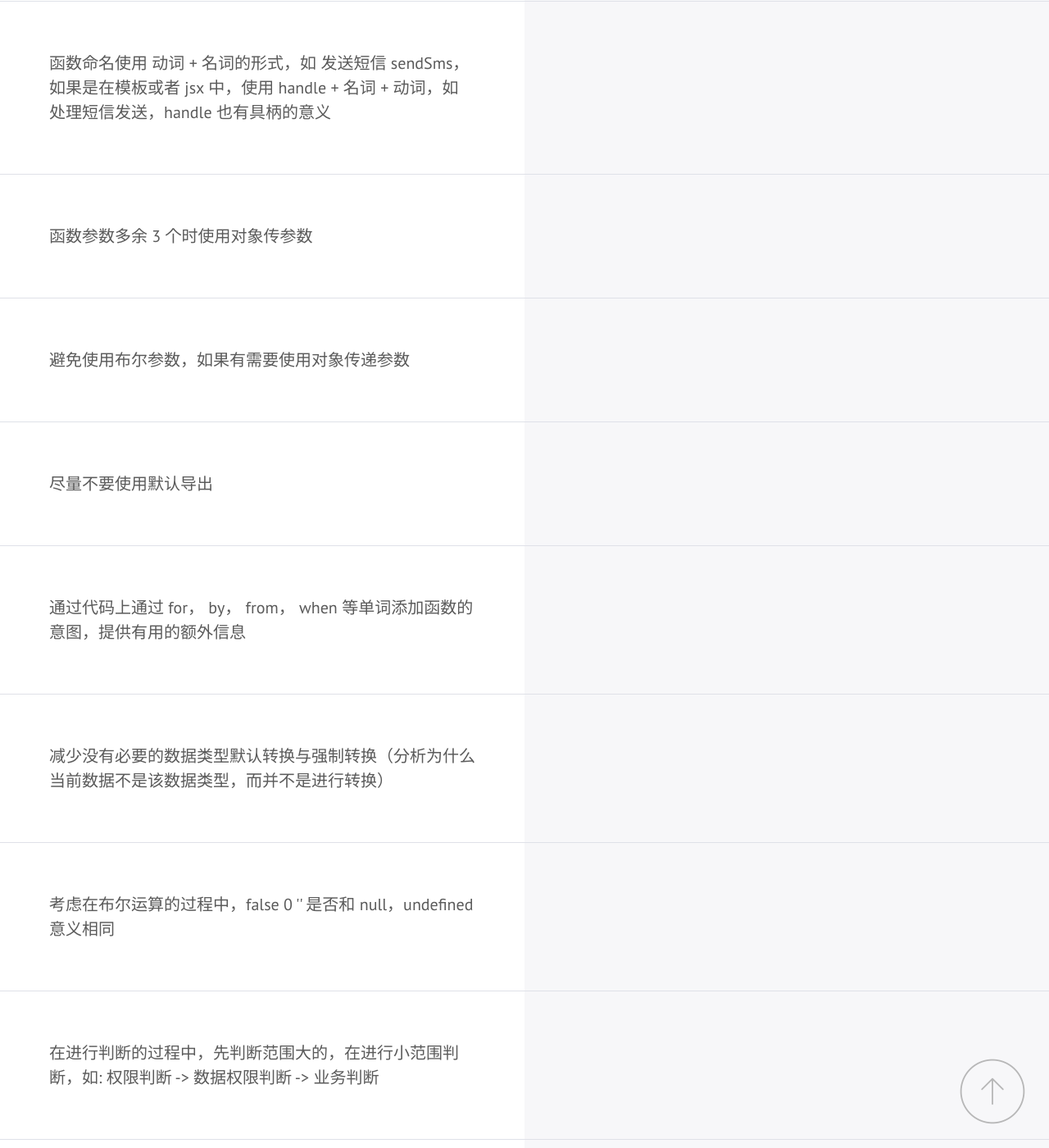
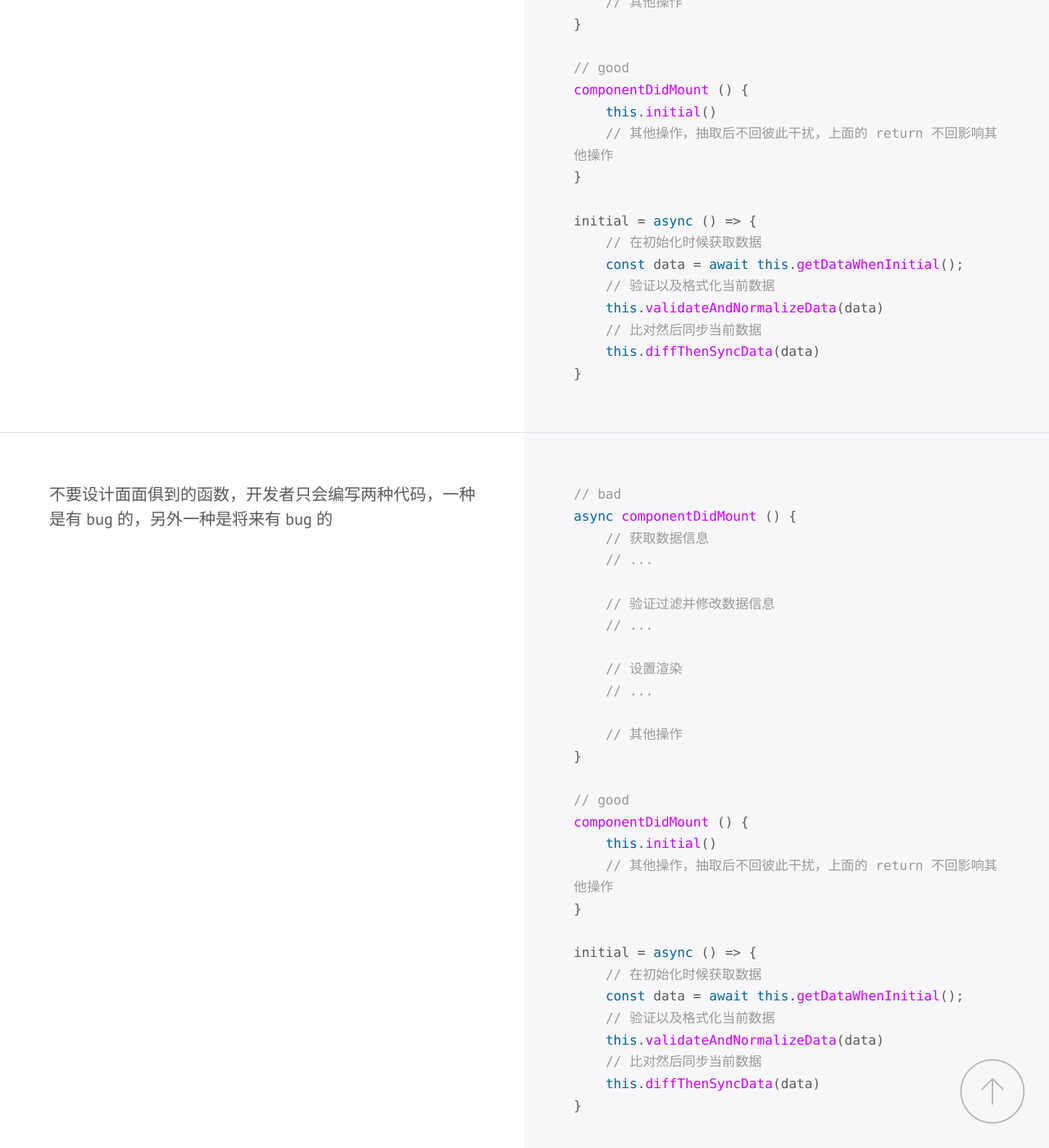
Before and after one commit to wsafight/front-end-checklist, a Jekyll site: the page built from index.html, in a window 1280 px wide and 1400 px high, scrolled down 7134 px. Shown: the whole window at 82% size. Built offline with Jekyll 4.4.1, drawn with Linux system fonts in a browser that asks for light colours; some web fonts are replaced; Markdown is read by kramdown in place of the engine named in the settings; some of the changed text lies outside the part shown.

Commit message:
#FEAT: add other

```diff
--- a/_includes/check-rules.html
+++ b/_includes/check-rules.html
@@ -56,14 +56,16 @@
             优先处理异常情况，以方便真正业务处理
         </div>
         <div class="col">
+            {% highlight javascript %}{% include javascripts/check-abnormal.js %}{% endhighlight %}
         </div>
     </div>
 
     <div class="section" id="check-type">
         <div class="col">
-            条件判断和循环最多三层
+            条件判断和循环最多三层(同上)
         </div>
         <div class="col">
+            {% highlight javascript %}{% include javascripts/check-loop.js %}{% endhighlight %}
         </div>
     </div>
 
@@ -72,6 +74,7 @@
             不断进行函数拆分，直到用一句话能够表明意义(一个函数只完成一个功能)
         </div>
         <div class="col">
+            {% highlight javascript %}{% include javascripts/split-fun.js %}{% endhighlight %}
         </div>
     </div>
 
@@ -80,6 +83,7 @@
             不要设计面面俱到的函数，开发者只会编写两种代码，一种是有 bug 的，另外一种是将来有 bug 的
         </div>
         <div class="col">
+            {% highlight javascript %}{% include javascripts/split-fun.js %}{% endhighlight %}
         </div>
     </div>
 
--- /dev/null
+++ b/_includes/javascripts/check-abnormal.js
@@ -0,0 +1,26 @@
+// bad
+const getService = (code ) => {
+    if (isRealServiceByCode(code)) {
+        // do something
+        if (isXXX()) {
+            // do something
+            return services
+        }
+    }
+    return []
+}
+
+// good
+const getService = (code ) => {
+    if (!isRealServiceByCode(code)) {
+        return []
+    }
+
+    // do something
+    if (!isXXX()) {
+        return []
+    }
+
+    // do something
+    return services
+}
--- /dev/null
+++ b/_includes/javascripts/check-loop.js
@@ -0,0 +1,26 @@
+// bad
+const getService = (code ) => {
+    if (isRealServiceByCode(code)) {
+        // do something
+        if (isXXX()) {
+            // do something
+            return services
+        }
+    }
+    return []
+}
+
+// good
+const getService = (code ) => {
+    if (!isRealServiceByCode(code)) {
+        return []
+    }
+
+    // do something
+    if (!isXXX()) {
+        return []
+    }
+
+    // do something
+    return services
+}
--- /dev/null
+++ b/_includes/javascripts/split-fun.js
@@ -0,0 +1,28 @@
+// bad
+async componentDidMount () {
+    // 获取数据信息
+    // ...
+
+    // 验证过滤并修改数据信息
+    // ...
+
+    // 设置渲染
+    // ...
+
+    // 其他操作
+}
+
+// good
+componentDidMount () {
+    this.initial()
+    // 其他操作，抽取后不回彼此干扰，上面的 return 不回影响其他操作
+}
+
+initial = async () => {
+    // 在初始化时候获取数据
+    const data = await this.getDataWhenInitial();
+    // 验证以及格式化当前数据
+    this.validateAndNormalizeData(data)
+    // 比对然后同步当前数据
+    this.diffThenSyncData(data)
+}
```
